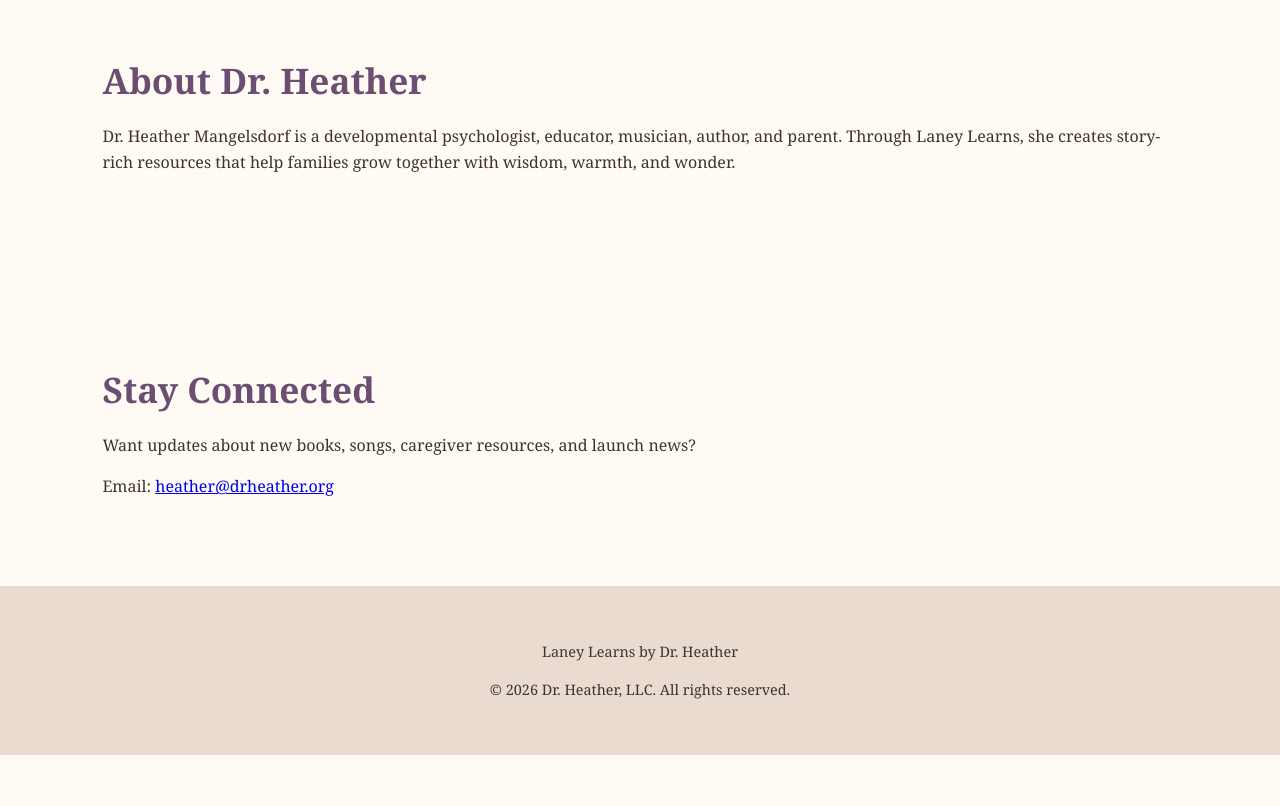
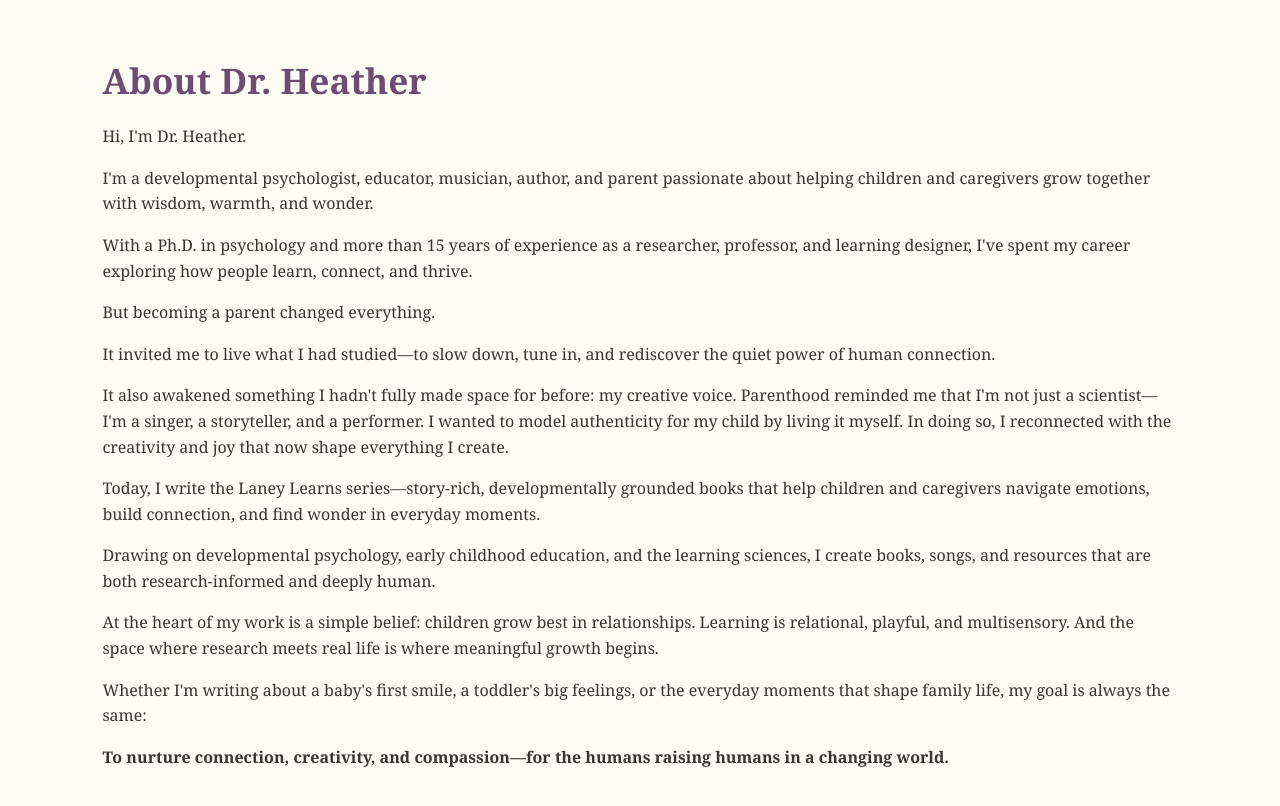
Before and after one commit to drheather/drheather.github.io, a plain HTML site: page index.html in a window 1280 px wide. Shown: the part 2060-2866 px from the top of the page. Before the commit the page ends 2815 px from the top, so only its background shows below. Drawn offline with Linux system fonts and the light colour scheme.

Commit message:
Update index.html

```diff
--- a/index.html
+++ b/index.html
@@ -201,14 +201,74 @@
       </p>
     </section>
 
-    <section id="about">
-      <h2>About Dr. Heather</h2>
-      <p>
-        Dr. Heather Mangelsdorf is a developmental psychologist, educator, musician,
-        author, and parent. Through Laney Learns, she creates story-rich resources
-        that help families grow together with wisdom, warmth, and wonder.
-      </p>
-    </section>
+<section id="about">
+  <h2>About Dr. Heather</h2>
+
+  <p>Hi, I'm Dr. Heather.</p>
+
+  <p>
+    I'm a developmental psychologist, educator, musician, author,
+    and parent passionate about helping children and caregivers
+    grow together with wisdom, warmth, and wonder.
+  </p>
+
+  <p>
+    With a Ph.D. in psychology and more than 15 years of experience
+    as a researcher, professor, and learning designer, I've spent
+    my career exploring how people learn, connect, and thrive.
+  </p>
+
+  <p>
+    But becoming a parent changed everything.
+  </p>
+
+  <p>
+    It invited me to live what I had studied—to slow down, tune in,
+    and rediscover the quiet power of human connection.
+  </p>
+
+  <p>
+    It also awakened something I hadn't fully made space for before:
+    my creative voice. Parenthood reminded me that I'm not just a
+    scientist—I'm a singer, a storyteller, and a performer. I wanted
+    to model authenticity for my child by living it myself. In doing
+    so, I reconnected with the creativity and joy that now shape
+    everything I create.
+  </p>
+
+  <p>
+    Today, I write the Laney Learns series—story-rich,
+    developmentally grounded books that help children and caregivers
+    navigate emotions, build connection, and find wonder in everyday
+    moments.
+  </p>
+
+  <p>
+    Drawing on developmental psychology, early childhood education,
+    and the learning sciences, I create books, songs, and resources
+    that are both research-informed and deeply human.
+  </p>
+
+  <p>
+    At the heart of my work is a simple belief: children grow best
+    in relationships. Learning is relational, playful, and
+    multisensory. And the space where research meets real life is
+    where meaningful growth begins.
+  </p>
+
+  <p>
+    Whether I'm writing about a baby's first smile, a toddler's big
+    feelings, or the everyday moments that shape family life, my
+    goal is always the same:
+  </p>
+
+  <p>
+    <strong>
+      To nurture connection, creativity, and compassion—for the
+      humans raising humans in a changing world.
+    </strong>
+  </p>
+</section>
 
     <section id="contact">
       <h2>Stay Connected</h2>
```
